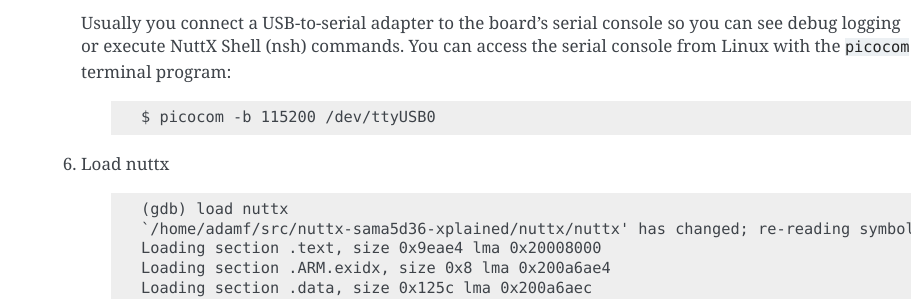
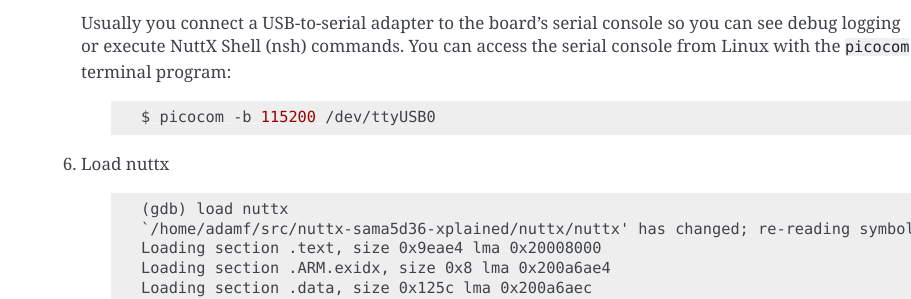
Before and after one commit to adamfeuer/nuttx-companion, a Sphinx documentation site: the page built from docs/user/running.rst, in a window 1280 px wide. Shown: the part 738-1037 px from the top of the page, without its empty margins (369-1280 px from the left). Built offline with Sphinx 7.4.7, drawn with Linux system fonts in a browser that asks for light colours.

Commit message:
fix code blocks on read the docs
doesn't support unspecified code-block

```diff
--- a/docs/user/contributing.rst
+++ b/docs/user/contributing.rst
@@ -127,7 +127,7 @@
 
    Use this template for the Pull Request description text:
 
-    .. code-block::
+    ::
 
        ### Summary
        ### Impact
--- a/docs/user/debugging.rst
+++ b/docs/user/debugging.rst
@@ -14,7 +14,7 @@
 NuttX has a powerful logging facility with ``info``, ``warn``, and ``error`` levels. You can enable debugging for your
 build for the ``net`` feature (TCP/IP stack) by putting the following lines in your ``.config`` file:
 
-    .. code-block::
+    ::
 
        CONFIG_DEBUG_ALERT=y
        CONFIG_DEBUG_FEATURES=y
--- a/docs/user/running.rst
+++ b/docs/user/running.rst
@@ -33,7 +33,7 @@
 
 #. Set gdb to talk with the J-Link
 
-    .. code-block::
+    ::
 
        (gdb) target extended-remote :2331
 
@@ -43,7 +43,7 @@
    execute NuttX Shell (nsh) commands. You can access the serial console from Linux with the ``picocom`` terminal
    program:
 
-    .. code-block::
+    .. code-block:: bash
 
        $ picocom -b 115200 /dev/ttyUSB0
 
```
